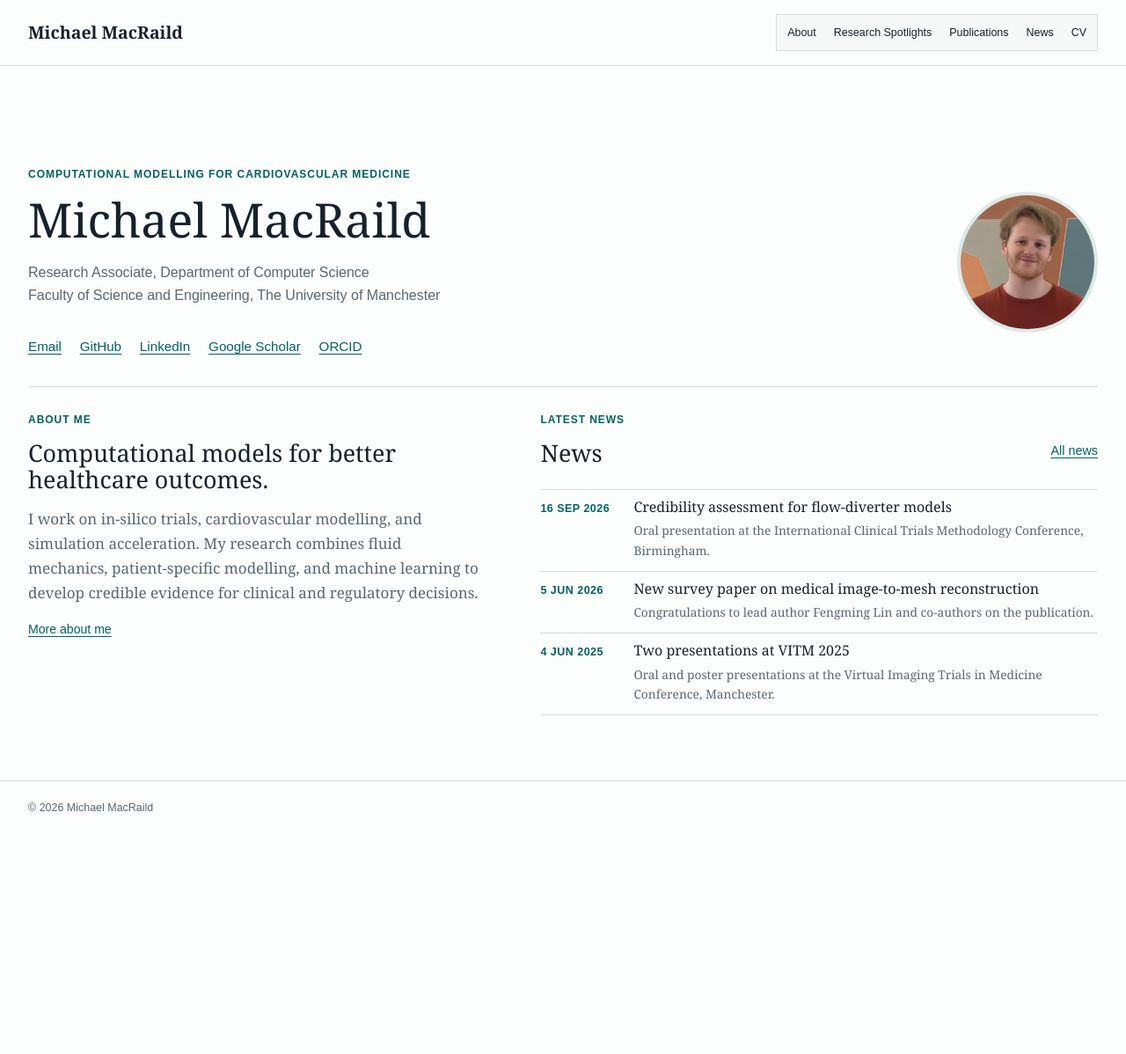
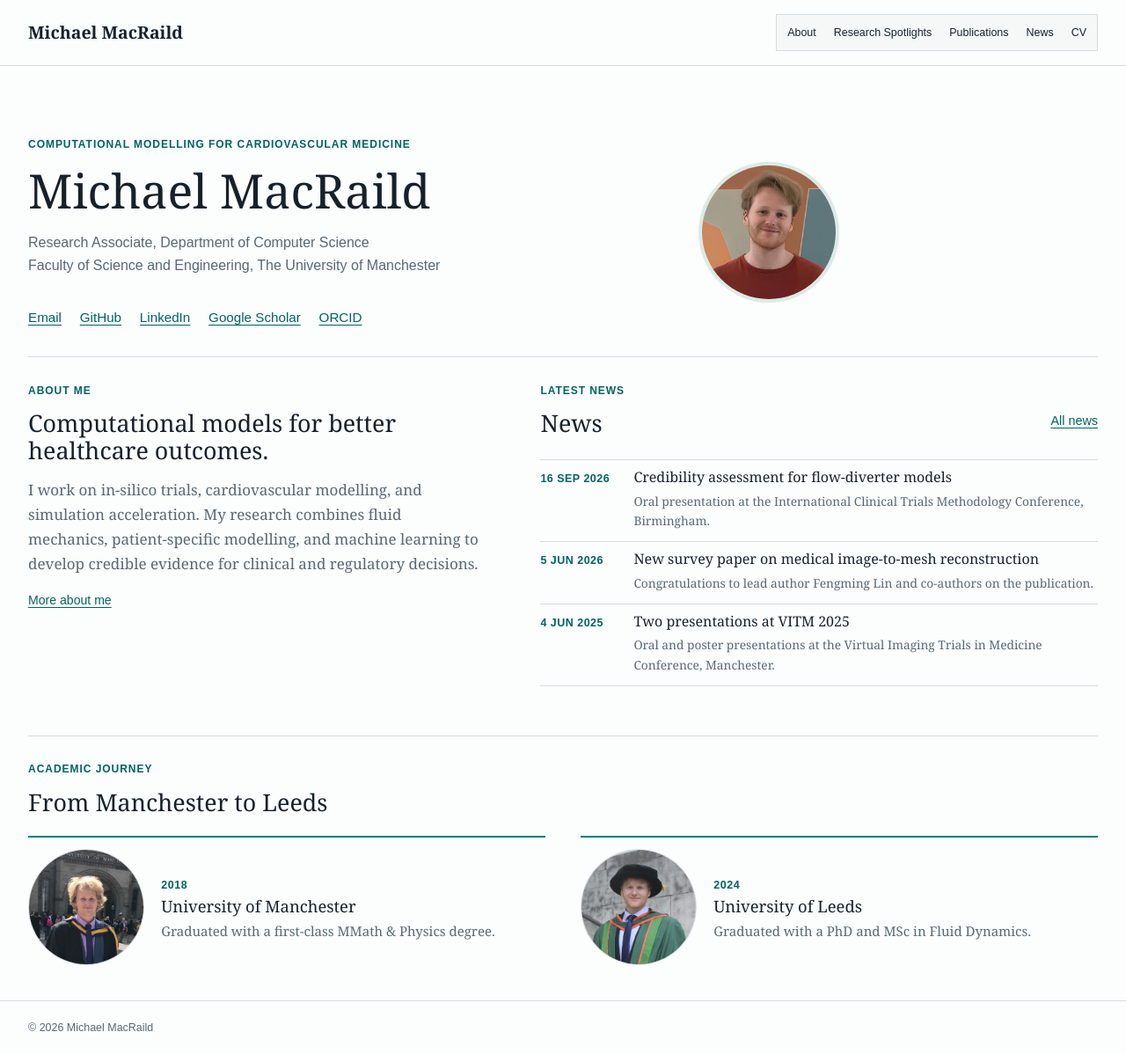
Before and after one commit to michaelmacraild/michaelmacraild.github.io, a Jekyll site: the page built from index.md, in a window 1280 px wide. Shown: the whole page at 88% size. Built offline with Jekyll 4.4.1, drawn with Linux system fonts in a browser that asks for light colours; before the commit the page ends 949 px from its top, so only the background shows below that.

Commit message:
Add files via upload

```diff
--- a/assets/css/style.scss
+++ b/assets/css/style.scss
@@ -63,7 +63,7 @@ main { min-height: calc(100vh - 144px); padding: 3.5rem 0 0; }
 .home-page { width: 100vw; margin-left: calc(50% - 50vw); }
 .home-container { width: min(100% - 4rem, 1280px); margin-right: auto; margin-left: auto; }
 .home-page { min-height: calc(100vh - 144px); display: grid; align-content: center; padding: 1.5rem 0 2.5rem; }
-.hero { display: grid; grid-template-columns: minmax(0, 1fr) 160px; gap: 3rem; align-items: center; padding: 0 0 2rem; }
+.hero { display: grid; grid-template-columns: minmax(0, 730px) 160px; gap: 2rem; align-items: center; justify-content: start; padding: 0 0 2rem; }
 .hero-copy { max-width: 730px; }
 .hero-portrait { display: block; width: 160px; height: 160px; border: 4px solid #dceae6; border-radius: 50%; object-fit: cover; background: #edf1ef; }
 .portrait { display: block; width: 100%; aspect-ratio: 4 / 5; object-fit: cover; background: #edf1ef; }
@@ -112,6 +112,15 @@ h3 { margin: 0 0 .35rem; font-size: 1.15rem; }
 .home-news .news-list h3 { font-size: 1rem; }
 .home-news .news-list p { font-size: .86rem; }
 
+.academic-timeline { border-top: 1px solid var(--line); margin-top: 3.5rem; padding-top: 1.8rem; }
+.timeline-heading h2 { margin-top: 0; font-size: clamp(1.45rem, 2.1vw, 1.9rem); }
+.timeline-events { display: grid; grid-template-columns: repeat(2, minmax(0, 1fr)); gap: 2.5rem; margin-top: 1.4rem; }
+.timeline-event { display: grid; grid-template-columns: 132px minmax(0, 1fr); gap: 1.2rem; align-items: center; border-top: 2px solid var(--accent); padding-top: .8rem; }
+.timeline-event img { display: block; width: 132px; aspect-ratio: 1 / 1; object-fit: cover; border: 1px solid var(--line); border-radius: 50%; }
+.timeline-event time { color: var(--accent-dark); font-family: Arial, sans-serif; font-size: .78rem; font-weight: bold; letter-spacing: .05em; }
+.timeline-event h3 { margin-top: .15rem; }
+.timeline-event p { margin: 0; color: var(--muted); font-size: .94rem; }
+
 .spotlight-grid { display: grid; grid-template-columns: repeat(3, 1fr); gap: 1.4rem; margin-top: 1.5rem; }
 .spotlight-grid article { border-top: 1px solid var(--line); padding-top: .9rem; }
 .spotlight-grid h3 { font-size: 1.22rem; }
@@ -143,6 +152,7 @@ h3 { margin: 0 0 .35rem; font-size: 1.15rem; }
   .hero-portrait { width: 140px; height: 140px; }
   .research-grid { grid-template-columns: 1fr; gap: 1.6rem; }
   .home-dashboard { grid-template-columns: 1fr; gap: 2.5rem; }
+  .timeline-events { grid-template-columns: 1fr; gap: 1.8rem; }
   .section-heading { align-items: start; flex-direction: column; gap: 0; }
   .section-heading > a { margin-bottom: 0; }
   .news-list li { grid-template-columns: 1fr; gap: .4rem; }
--- a/index.md
+++ b/index.md
@@ -35,4 +35,21 @@ layout: default
       </ul>
     </section>
   </div>
+
+  <section class="academic-timeline home-container" aria-labelledby="academic-journey-title">
+    <div class="timeline-heading">
+      <p class="section-label">Academic journey</p>
+      <h2 id="academic-journey-title">From Manchester to Leeds</h2>
+    </div>
+    <div class="timeline-events">
+      <article class="timeline-event">
+        <img src="{{ '/assets/img/UoM.jpg' | relative_url }}" alt="Michael MacRaild at his University of Manchester graduation ceremony in 2018">
+        <div><time datetime="2018">2018</time><h3>University of Manchester</h3><p>Graduated with a first-class MMath &amp; Physics degree.</p></div>
+      </article>
+      <article class="timeline-event">
+        <img src="{{ '/assets/img/UoL.JPG' | relative_url }}" alt="Michael MacRaild at his University of Leeds graduation ceremony in 2024">
+        <div><time datetime="2024">2024</time><h3>University of Leeds</h3><p>Graduated with a PhD and MSc in Fluid Dynamics.</p></div>
+      </article>
+    </div>
+  </section>
 </div>
```
Also changed, not shown: news.md (+2 -1 lines), assets/img/1e86f7ae-5c8c-4def-bd0c-0a2cc13a1f5f.jpg (added), assets/img/UoL.JPG (added), assets/img/UoM.jpg (added), 1 other file.
